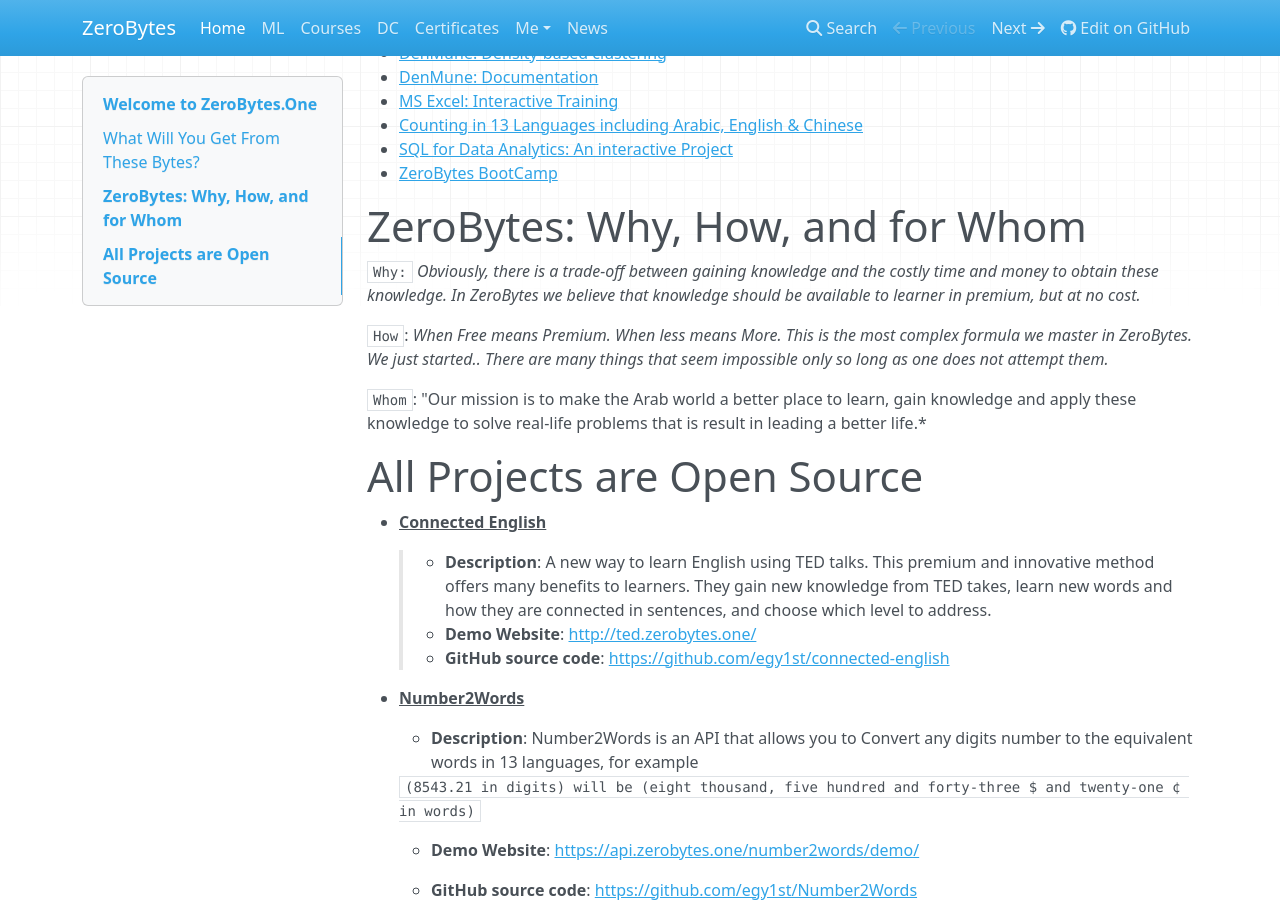
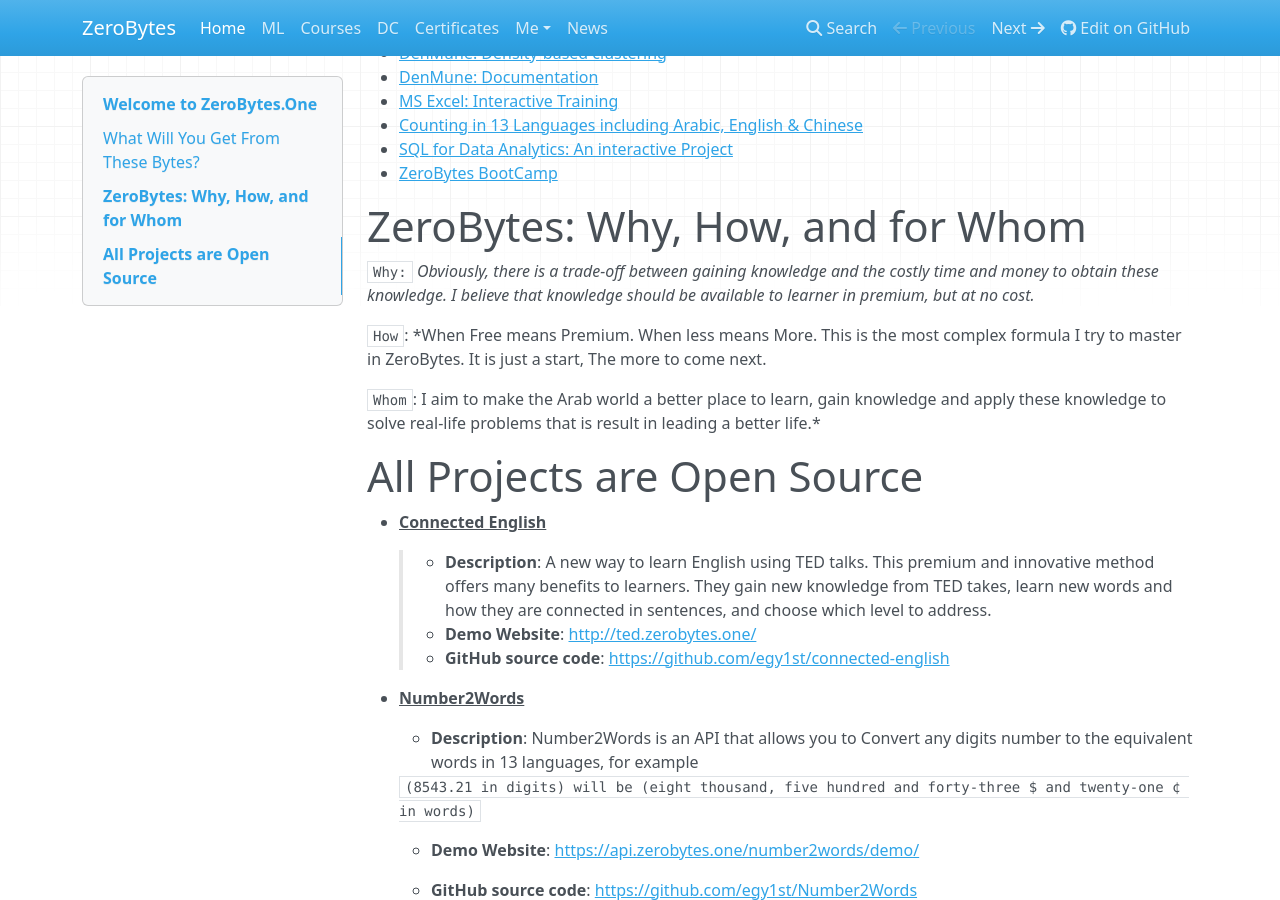
Before and after one commit to egy1st/zerobytes-mkdocs, an MkDocs documentation site: the page built from docs/index.md, in a window 1280 px wide and 900 px high, scrolled down 340 px. Built offline with MkDocs 1.6.1, drawn with Linux system fonts in a browser that asks for light colours; nearby versions of some CDN libraries.

Commit message:
Update index.md

```diff
--- a/docs/index.md
+++ b/docs/index.md
@@ -18,11 +18,11 @@
 
 # ZeroBytes: Why, How, and for Whom
 
-`Why:` *Obviously, there is a trade-off between gaining knowledge and the costly time and money to obtain these knowledge. In ZeroBytes we believe that knowledge should be available to learner in premium, but at no cost.*
+`Why:` *Obviously, there is a trade-off between gaining knowledge and the costly time and money to obtain these knowledge. I believe that knowledge should be available to learner in premium, but at no cost.*
 
-`How`: *When Free means Premium. When less means More. This is the most complex formula we master in ZeroBytes. We just started.. There are many things that seem impossible only so long as one does not attempt them.*
+`How`: *When Free means Premium. When less means More. This is the most complex formula I try to master in ZeroBytes. It is just a start, The more to come next.
 
-`Whom`: "Our mission is to make the Arab world a better place to learn, gain knowledge and apply these knowledge to solve real-life problems that is result in leading a better life.*
+`Whom`: I aim to make the Arab world a better place to learn, gain knowledge and apply these knowledge to solve real-life problems that is result in leading a better life.*
 
 
 # All Projects are Open Source
```
